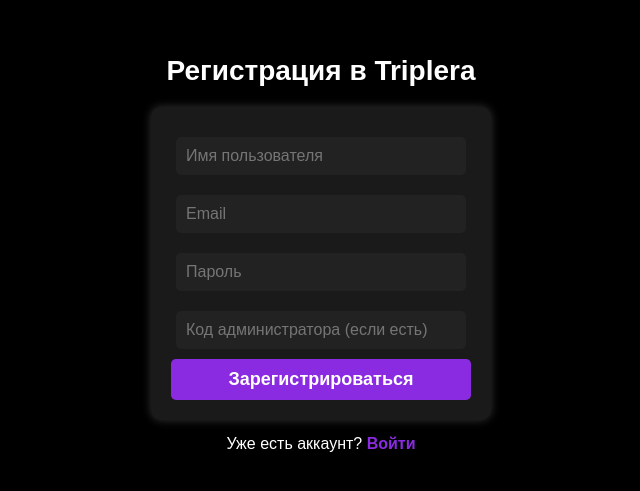
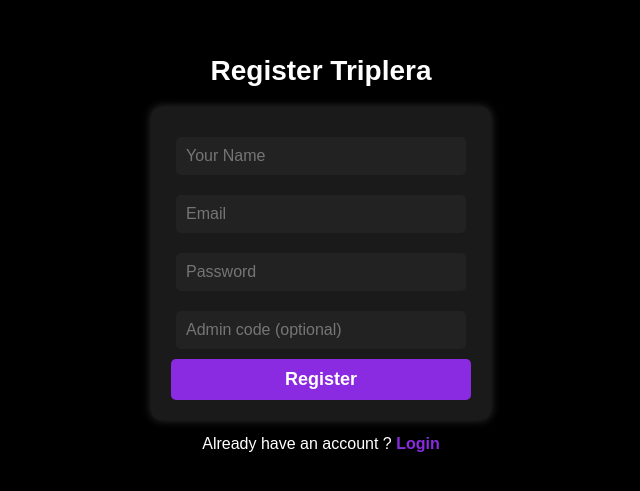
Before and after one commit to ai-dar/Triplera, a website: page public/register.html in a window 1280 px wide. Shown: the part 147-638 px from the top of the page, without its empty margins (319-959 px from the left). Drawn offline with Linux system fonts and the light colour scheme.

Commit message:
Change to English

```diff
--- a/public/register.html
+++ b/public/register.html
@@ -2,20 +2,20 @@
 <html lang="ru">
 <head>
   <meta charset="UTF-8">
-  <title>Triplera — Регистрация</title>
+  <title>Triplera — Register</title>
   <link rel="stylesheet" href="css/register.css">
 </head>
 <body>
-  <h1>Регистрация в Triplera</h1>
+  <h1>Register Triplera</h1>
   <form id="registerForm">
-    <input type="text" id="registerUsername" placeholder="Имя пользователя" required>
+    <input type="text" id="registerUsername" placeholder="Your Name" required>
     <input type="email" id="registerEmail" placeholder="Email" required>
-    <input type="password" id="registerPassword" placeholder="Пароль" required>
+    <input type="password" id="registerPassword" placeholder="Password" required>
     <!-- Опциональное поле для кода администратора -->
-    <input type="text" id="adminCode" placeholder="Код администратора (если есть)">
-    <button type="submit">Зарегистрироваться</button>
+    <input type="text" id="adminCode" placeholder="Admin code (optional)">
+    <button type="submit">Register</button>
   </form>
-  <p>Уже есть аккаунт? <a href="login.html">Войти</a></p>
+  <p>Already have an account ? <a href="login.html">Login</a></p>
   <script src="js/register.js"></script>
 </body>
 </html>
```
Also changed, not shown: public/login.html (+5 -5 lines).
